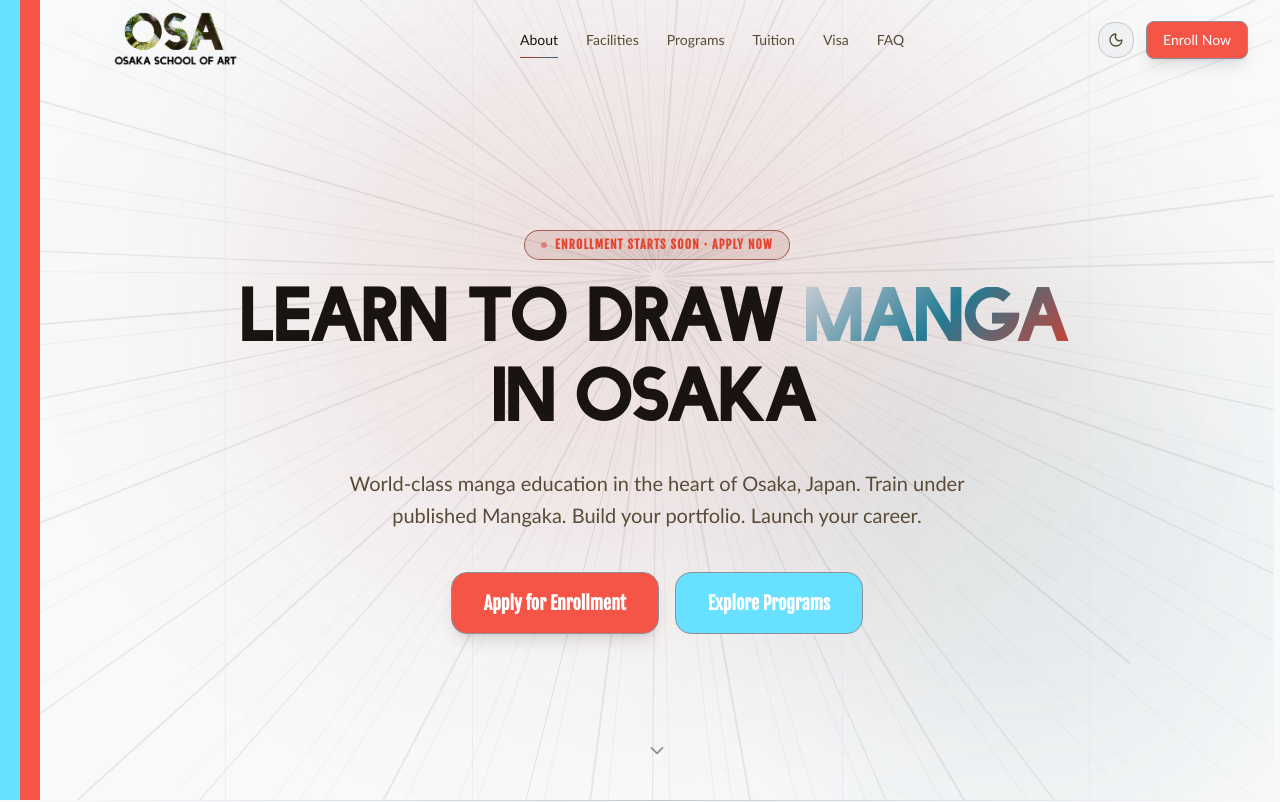
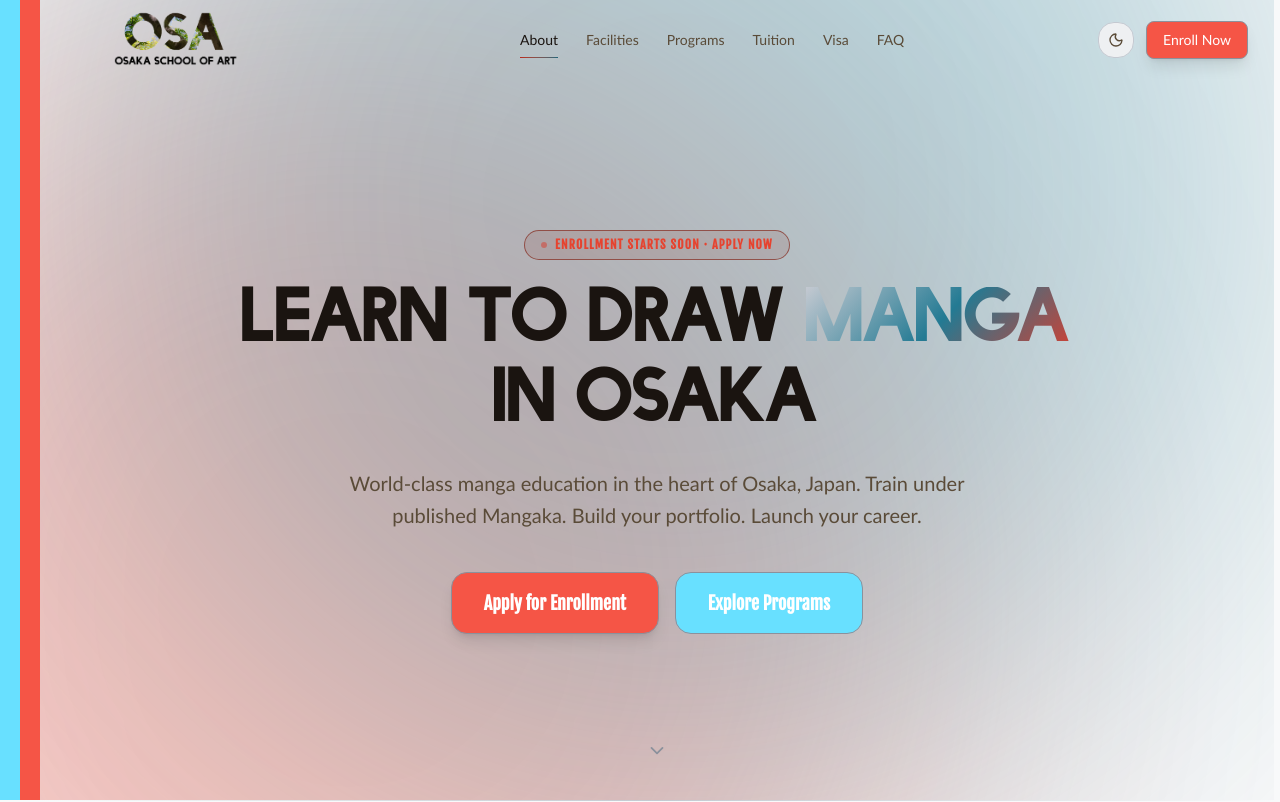
Before and after one commit to SLachelier/Osaka-School-of-Art, a Next.js app: page / in a window 1280 px wide. Shown: the top 802 px of the page. Built offline with nearby package versions, Linux system fonts and the light colour scheme.

Commit message:
added more accessibility adjustments

```diff
--- a/src/components/sections/EnrollSection.tsx
+++ b/src/components/sections/EnrollSection.tsx
@@ -196,7 +196,7 @@ export function EnrollSection() {
                     setSubmitted(false);
                     setForm(INITIAL_FORM);
                   }}
-                  className="text-sm text-[var(--color-akane-400)] hover:text-[var(--color-akane-300)] underline underline-offset-2 mt-2"
+                  className="text-sm text-[var(--color-akane-400)] hover:text-[var(--color-akane-300)] underline underline-offset-2 mt-2 cursor-pointer"
                 >
                   Submit another enquiry
                 </button>
@@ -353,7 +353,7 @@ export function EnrollSection() {
                       Submitting…
                     </span>
                   ) : (
-                    <span className="flex items-center gap-2">
+                    <span className="flex items-center gap-2 cursor-pointer">
                       <Send size={16} />
                       Submit Enquiry
                     </span>
--- a/src/components/sections/HeroSection.tsx
+++ b/src/components/sections/HeroSection.tsx
@@ -31,29 +31,12 @@ export function HeroSection() {
       {/* ── Background: radial crimson glow ───────────────────────────────── */}
       <div className="absolute inset-0 pointer-events-none" aria-hidden="true">
         {/* Primary glow — top center */}
-        <div className="absolute top-0 left-1/2 -translate-x-1/2 w-[800px] h-[600px] rounded-full bg-[var(--color-akane-600)]/10 blur-[120px]" />
+        <div className="absolute top-0 left-1/4 -translate-x-1/2 w-[1200px] h-[1200px] rounded-full bg-[var(--color-akane-300)]/30 blur-[150px]" />
         {/* Secondary glow — bottom right */}
-        <div className="absolute bottom-0 right-0 w-[500px] h-[500px] rounded-full bg-[var(--color-cyan-600)]/8 blur-[100px]" />
+        <div className="absolute bottom-0 right-0 w-[1200px] h-[1200px] rounded-full bg-[var(--color-cyan-400)]/30 blur-[150px]" />
       </div>
 
-      {/* ── Background: speed lines radiating from headline focal point ─── */}
-      <div
-        className="absolute inset-0 pointer-events-none select-none overflow-hidden"
-        aria-hidden="true"
-      >
-        <SpeedLines count={110} focalX={500} focalY={400} />
-      </div>
 
-      {/* ── Decorative vertical lines ─────────────────────────────────────── */}
-      <div className="absolute inset-0 pointer-events-none" aria-hidden="true">
-        {[15, 35, 65, 85].map((pct) => (
-          <div
-            key={pct}
-            className="absolute top-0 bottom-0 w-px bg-[var(--color-sumi-800)]/50"
-            style={{ left: `${pct}%` }}
-          />
-        ))}
-      </div>
 
       {/* ── Main content ──────────────────────────────────────────────────── */}
       <motion.div
```
Also changed, not shown: 2 other files (tests, documents, lock files or other folders).
